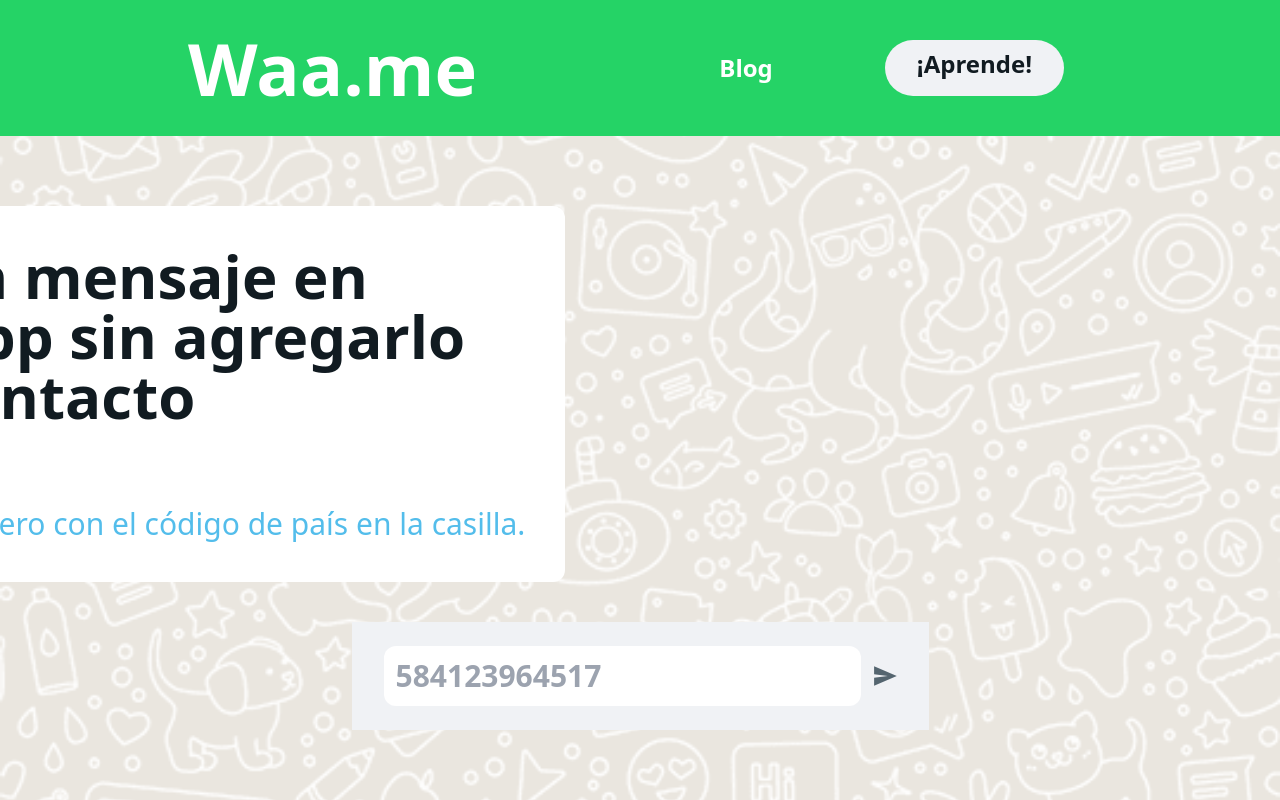
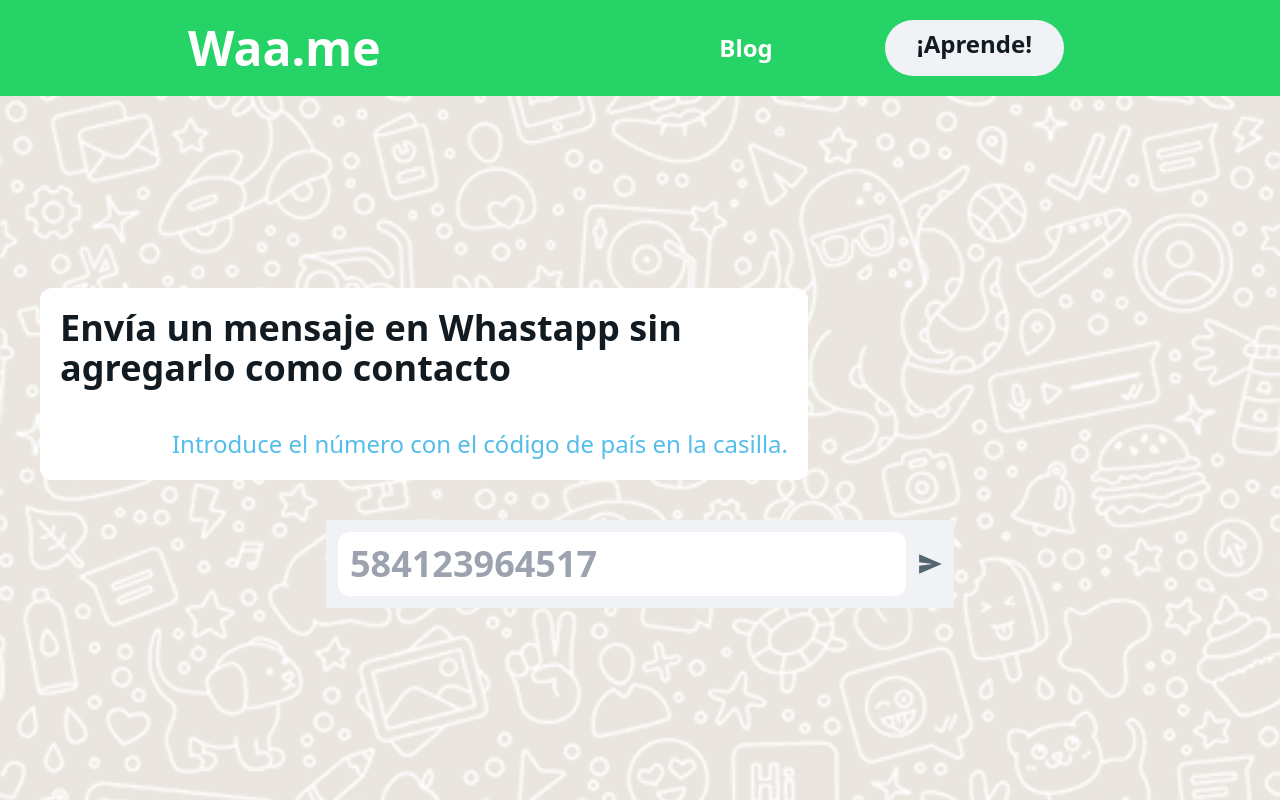
Before and after one commit to ruvasqm/whatsapp, a website built with Vite: page index.html in a window 1280 px wide. Built offline with nearby package versions, Linux system fonts and the light colour scheme.

Commit message:
fix: improve tablet styles

```diff
--- a/index.html
+++ b/index.html
@@ -19,33 +19,33 @@
       id="app"
       class="h-full w-full flex flex-col items-center justify-center bg-mask"
     >
-        <div class="px-5 md:py-5 md:px-44 flex flex-row items-center justify-end mb-auto bg-wgreen w-full">
-            <h1 class="p-3 text-4xl md:text-7xl font-bold text-white mr-auto">
+        <div class="px-5 md:py-3 md:px-20 xl:px-44 flex flex-row items-center justify-end mb-auto bg-wgreen w-full">
+            <h1 class="p-3 text-4xl md:text-5xl font-bold text-white mr-auto">
                 Waa.me
             </h1>
             <div class="hidden md:flex">
-                <a class="py-3 px-8 text-2xl font-bold text-white mx-10 rounded-full">
+                <a class="py-3 px-8 text-2xl font-bold text-white md:mx-5 lg:mx-10 rounded-full">
                     Blog
                 </a>
-                <a class="py-3 px-8 text-2xl font-bold leading-none text-ptext dark:text-dptext mx-10 rounded-full bg-accent dark:bg-daccent">
+                <a class="py-3 px-8 text-2xl font-bold leading-none text-ptext dark:text-dptext md:mx-5 xl:mx-10 rounded-full bg-accent dark:bg-daccent">
                     ¡Aprende!
                 </a>
             </div>
         </div>
         <div class="grow w-full flex flex-col items-center justify-end md:justify-center">
-            <div class="flex flex-col gap-5 mx-3 md:gap-20 max-w-[90%] md:w-2/3 mb-10 rounded-xl bg-white dark:bg-daccent p-3 md:p-10 mr-auto md:-ml-72">
-                <h1 class="text-md md:text-6xl font-bold text-ptext dark:text-dptext">
+            <div class="flex flex-col gap-5 mx-3 md:ml-10 2xl:ml-20 md:gap-10 2xl:gap-20 max-w-[90%] md:max-w-[60%] mb-10 rounded-xl bg-white dark:bg-daccent p-3 md:p-5 2xl:p-10 mr-auto">
+                <h1 class="text-md md:text-2xl lg:text-4xl 2xl:text-6xl font-bold text-ptext dark:text-dptext">
                     Envía un mensaje en Whastapp sin agregarlo como contacto
                 </h1>
-                <h2 class="text-xs md:text-3xl text-right font-normal text-wblue ml-auto mt-auto">
+                <h2 class="text-xs md:text-xl lg:text-2xl 2xl:text-3xl text-right font-normal text-wblue ml-auto mt-auto">
                     Introduce el número con el código de país en la casilla.
                 </h2>
             </div>
-            <form id="sendForm" class="md:mx-auto w-full md:w-auto flex flex-row items-center justify-between bg-accent dark:bg-daccent md:gap-3 md:py-6 md:px-8 py-3 px-3">
+            <form id="sendForm" class="md:mx-auto w-full md:w-auto flex flex-row items-center justify-between bg-accent dark:bg-daccent md:gap-3 2xl:gap-8 2xl:p-8 md:p-3 py-3 px-3">
                 <input
                     id="number"
                     type="tel"
-                    class="grow rounded-xl p-3 md:text-3xl font-bold text-ptext dark:text-dptext bg-white dark:bg-dwhite"
+                    class="grow rounded-xl p-3 md:text-3xl lg:text-4xl 2xl:text-5xl font-bold text-ptext dark:text-dptext bg-white dark:bg-dwhite"
                     placeholder="584123964517"
                 />
                 <button id="submit" class="text-7xl ml-3 md:ml-0 text-icon dark:text-dicon cursor-pointer" type="submit">
```
